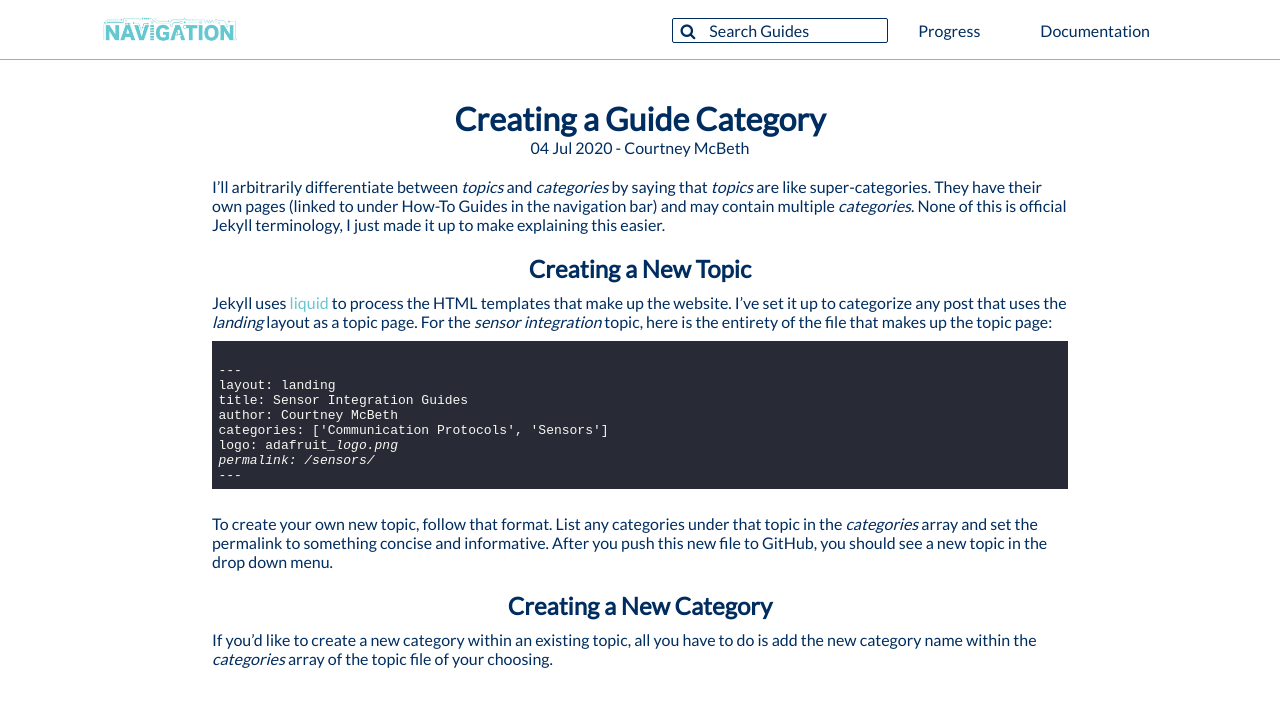
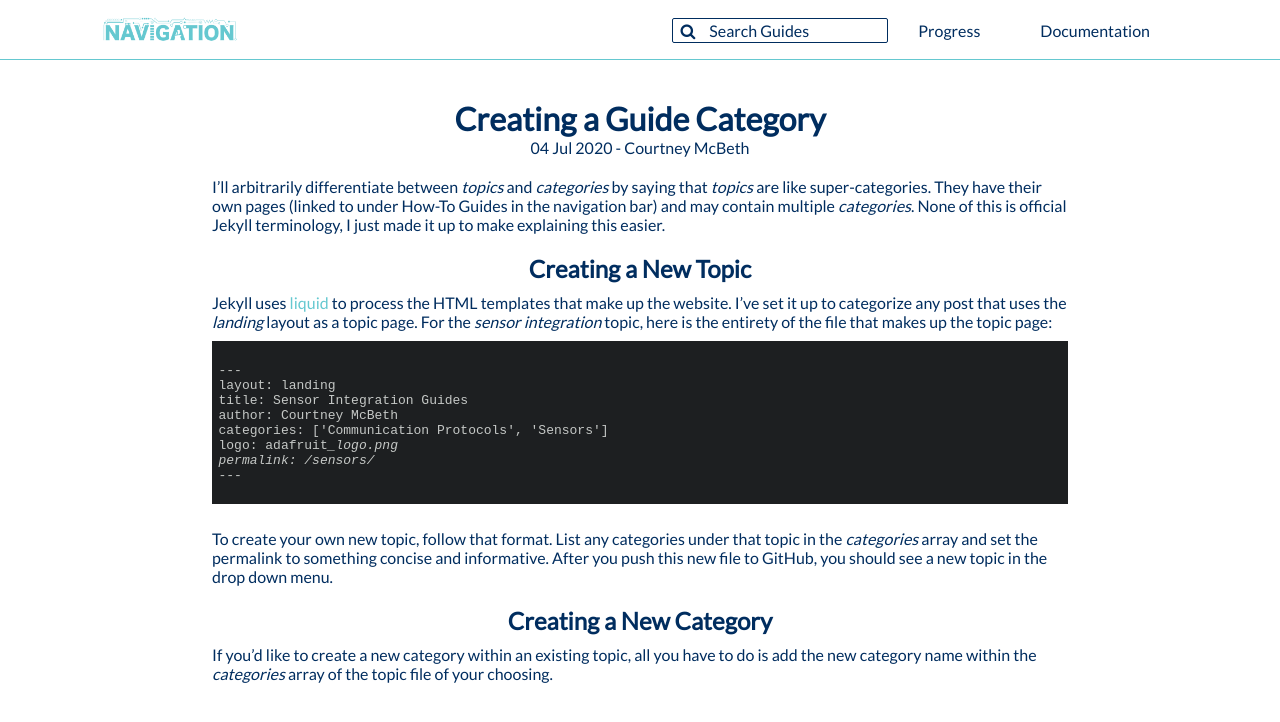
Before and after one commit to CUSail-Navigation/intrasite, a Jekyll site: the page built from _posts/2020-07-04-topics.md, in a window 1280 px wide. Shown: the top 722 px of the page. Built offline with Jekyll 4.4.1, drawn with Linux system fonts in a browser that asks for light colours.

Commit message:
code formatting

```diff
--- a/_posts/2020-07-04-topics.md
+++ b/_posts/2020-07-04-topics.md
@@ -6,7 +6,7 @@
 title: Creating a Guide Category
 ---
 
-<link rel="stylesheet" href="{{site.baseurl}}/css/code_styles/dracula.css">
+<link rel="stylesheet" href="{{site.baseurl}}/css/code_styles/hybrid.css">
 <script src="{{site.baseurl}}/js/highlight.pack.js"></script>
 <script>hljs.initHighlightingOnLoad();</script>
 
@@ -26,6 +26,7 @@
 logo: adafruit_logo.png
 permalink: /sensors/
 ---
+
 </code>
 </pre>
 
--- a/css/master.css
+++ b/css/master.css
@@ -340,10 +340,6 @@
   margin-right: auto;
   margin-top: 10px;
   margin-bottom: 10px;
-}
-
-code {
-  padding: 10px;
 }
 
 /* sidebar */
```
Also changed, not shown: _posts/2020-03-29-post.md (+6 -1 lines), _posts/2020-06-12-documentation.md (+10 -1 lines), _posts/2020-07-04-progress.md (+5 -1 lines).
